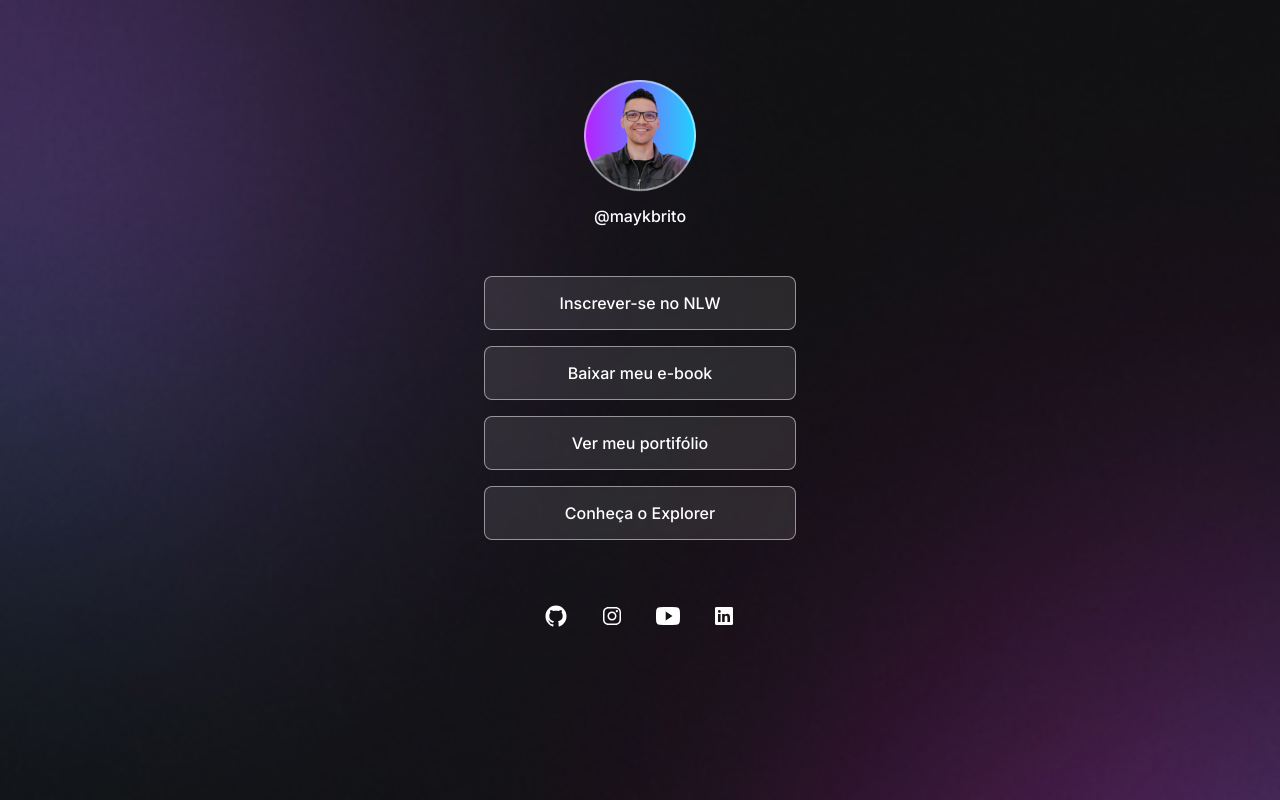
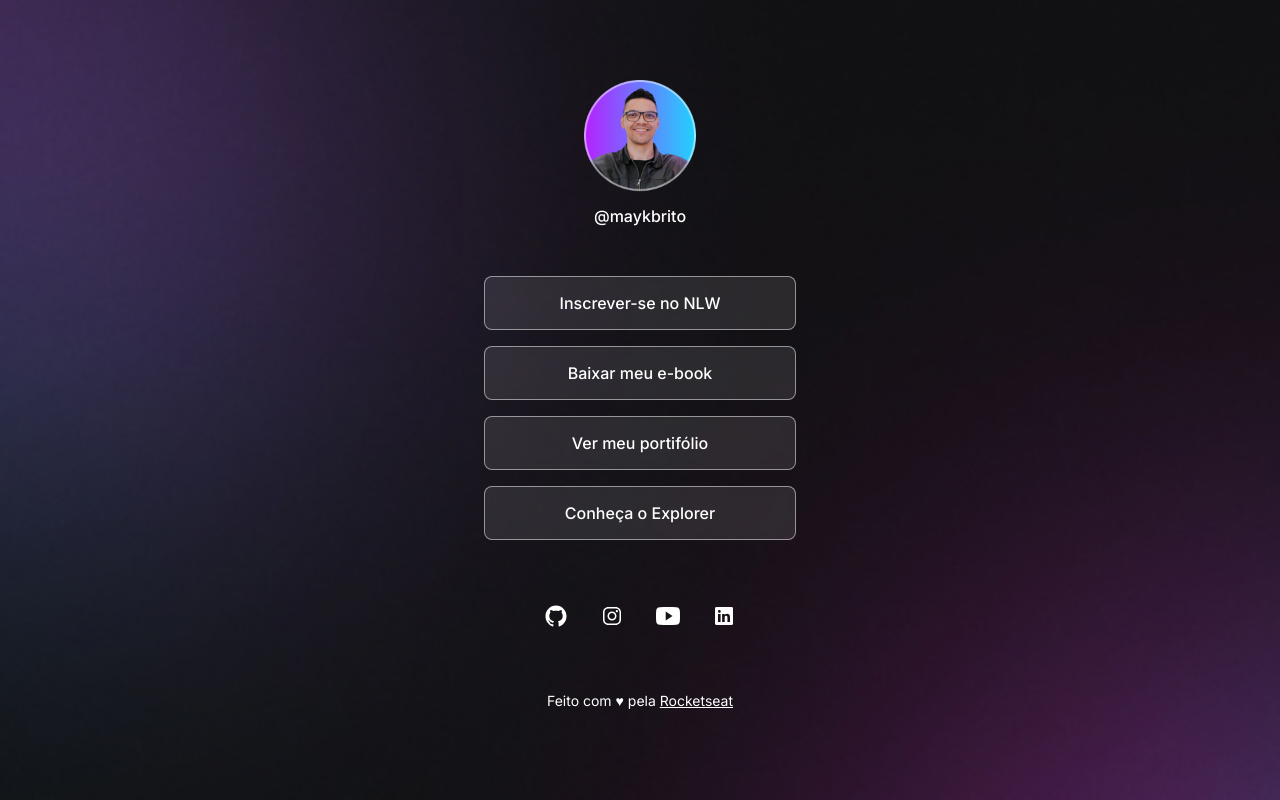
Before and after one commit to aledosreis/devLinks, a plain HTML site: page index.html in a window 1280 px wide. Drawn offline with nearby package versions, Linux system fonts and the light colour scheme.

Commit message:
add footer

```diff
--- a/index.html
+++ b/index.html
@@ -50,6 +50,9 @@
           <ion-icon name="logo-linkedin"></ion-icon>
         </a>
       </div>
+      <footer>
+        Feito com ♥ pela <a href="https://rocketseat.com.br/">Rocketseat</a>
+      </footer>
     </div>
     <script src="https://unpkg.com/ionicons@4.5.10-0/dist/ionicons.js"></script>
   </body>
--- a/style.css
+++ b/style.css
@@ -83,3 +83,9 @@ ul li a:hover {
 #social-links a:hover {
   background: rgba(255, 255, 255, 0.2);
 }
+
+footer {
+  padding: 24px 0;
+  text-align: center;
+  font-size: 14px;
+}
```
